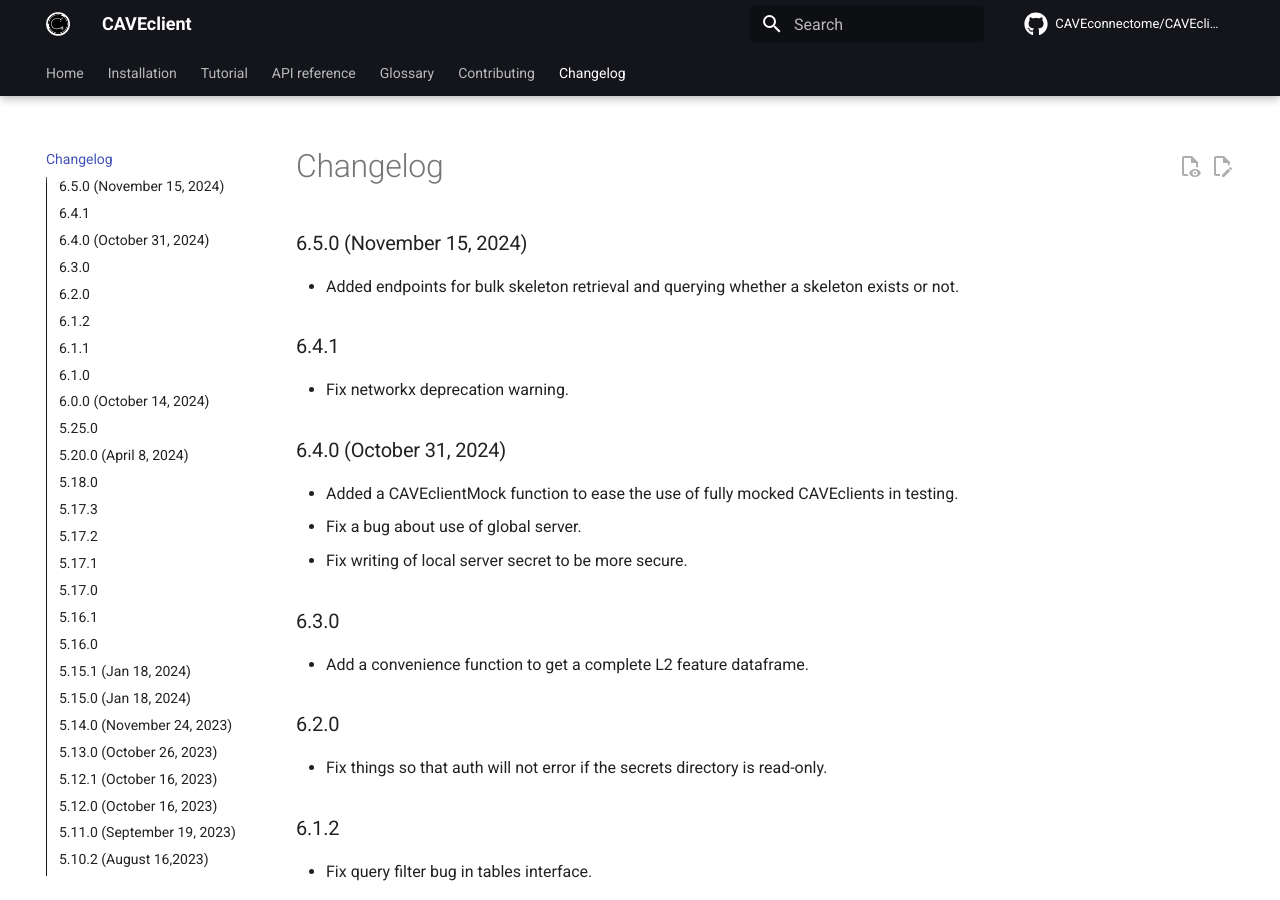
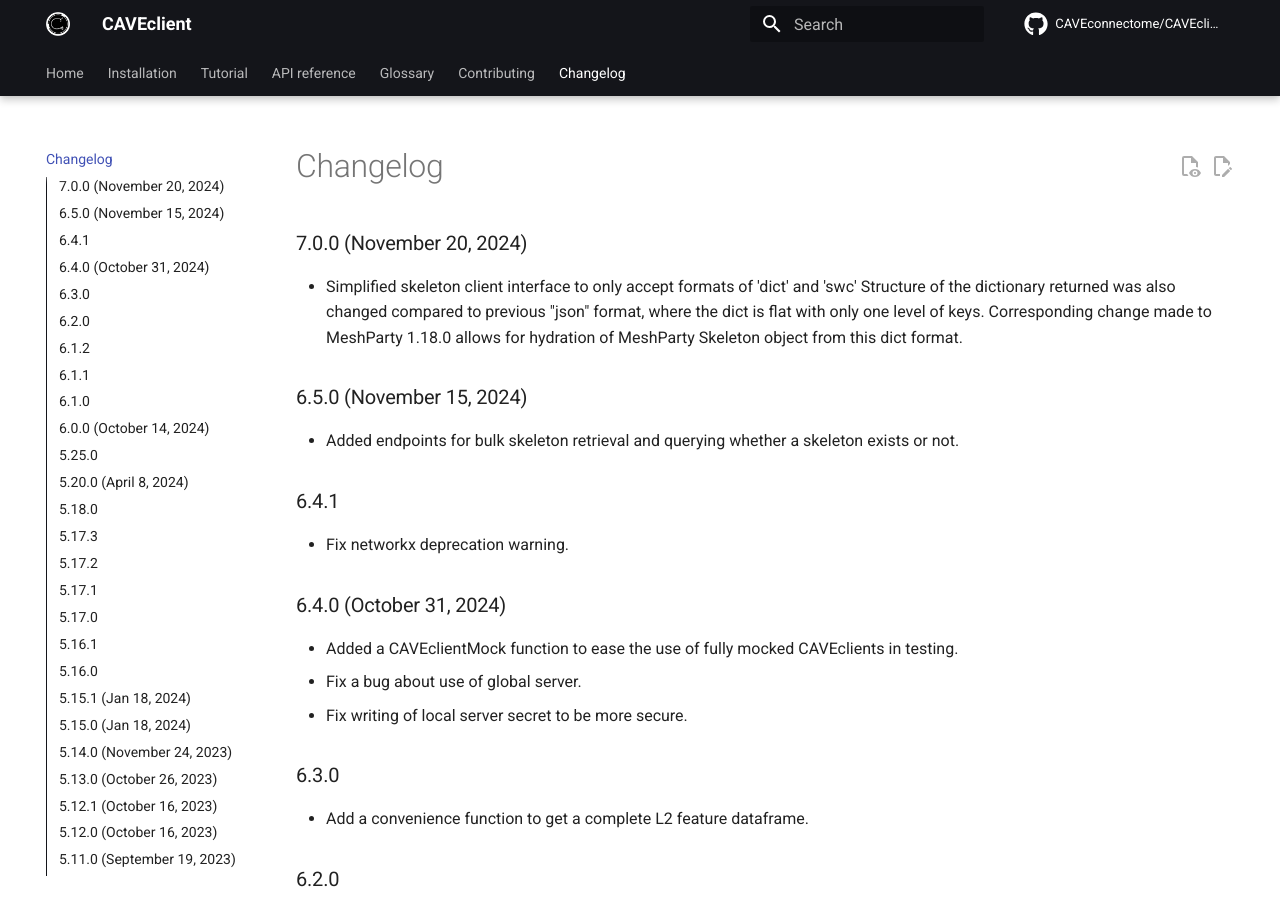
Before and after one commit to CAVEconnectome/CAVEclient, an MkDocs documentation site: the page built from docs/changelog.md, in a window 1280 px wide and 900 px high. Built offline with MkDocs 1.6.1 and Material for MkDocs 9.7.7, drawn with Linux system fonts in a browser that asks for light colours; comment, search, counter and statistics services are not loaded.

Commit message:
added documentation of 7.0 changes to skeleton service

```diff
--- a/docs/changelog.md
+++ b/docs/changelog.md
@@ -1,6 +1,11 @@
 ---
 title: Changelog
 ---
+## 7.0.0 (November 20, 2024)
+
+- Simplified skeleton client interface to only accept formats of 'dict' and 'swc'
+  Structure of the dictionary returned was also changed compared to previous "json" format, where the dict is flat with only one level of keys.
+  Corresponding change made to MeshParty 1.18.0 allows for hydration of MeshParty Skeleton object from this dict format.
 
 ## 6.5.0 (November 15, 2024)
 
```
